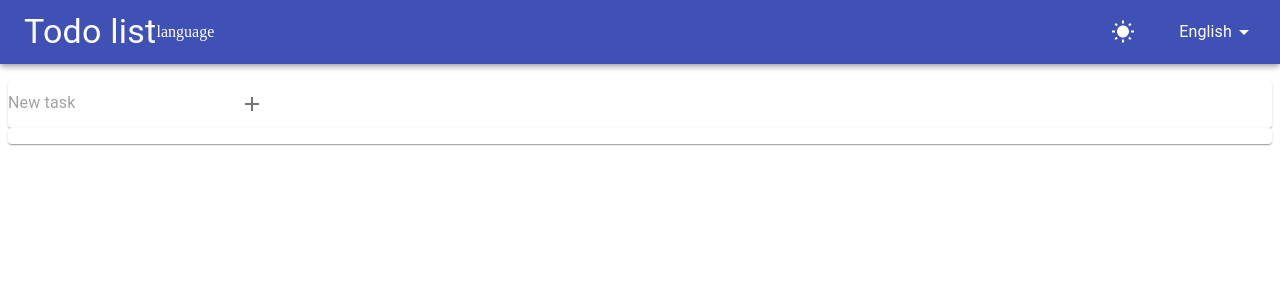
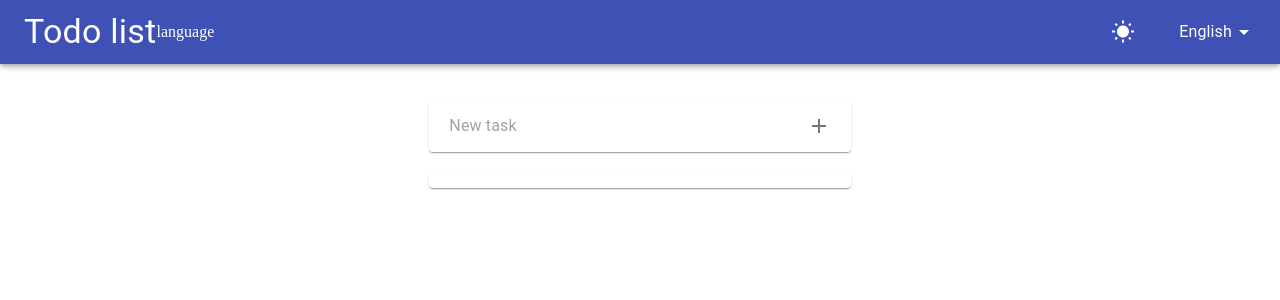
Before and after one commit to uladzislau-stuk/todo-redux-hooks, a React (Create React App) app: page / in a window 1280 px wide. Shown: the top 300 px of the page. Built offline with nearby package versions, Linux system fonts and the light colour scheme; the HTML template or start-up script is replaced by a standard one.

Commit message:
Style Main, NewTodo

```diff
--- a/src/molecules/NewTodo/NewTodo.js
+++ b/src/molecules/NewTodo/NewTodo.js
@@ -1,21 +1,22 @@
 import React, { useState } from 'react'
+import { MainContext } from '../../contexts/MainContext'
 import { IconButton, InputBase, Paper } from '@material-ui/core'
 import { Add as AddIcon } from '@material-ui/icons'
-import { MainContext } from '../../contexts/MainContext'
+import { styled } from '@material-ui/styles'
 import uuid from 'uuid/v4'
 
-function NewTodo() {
+export default function NewTodo() {
 	const [newTask, setNewTask] = useState('')
 
 	return (
-		<div className='NewTodo'>
 		<MainContext.Consumer>{({ addTodo }) => (
-				<Paper>
+			<StyledPaper>
 				<InputBase
 					onChange={e => setNewTask(e.target.value)}
 					value={newTask}
 					placeholder={`New task`}
 					inputProps={{ 'aria-label': `Create new task` }}
+					fullWidth
 				/>
 				<IconButton edge="end" aria-label="Add todo" onClick={e => {
 					addTodo(uuid(), newTask)
@@ -23,10 +24,13 @@ function NewTodo() {
 				}}>
 					<AddIcon />
 				</IconButton>
-				</Paper>
+			</StyledPaper>
 		)}</MainContext.Consumer>
-		</div>
 	)
 }
 
-export default NewTodo
+var StyledPaper = styled(Paper)({
+	display: 'flex',
+	margin: '20px 0',
+	padding: '2px 20px'
+})
--- a/src/templates/Main/Main.js
+++ b/src/templates/Main/Main.js
@@ -1,19 +1,17 @@
 import React from 'react'
 import { NavBar, Todo } from '../../organism'
 import MainContainer from '../../containers/MainContainer'
-import { styled } from '@material-ui/styles'
+import { Grid } from '@material-ui/core'
 
 export default function Main() {
 	return (
 		<MainContainer>
 			<NavBar />
-			<StyledSection>
-				<Todo />
-			</StyledSection>
+			<Grid container justify='center' style={{ marginTop: 80 }}>
+				<Grid item xs={11} md={8} lg={4}>
+					<Todo />
+				</Grid>
+			</Grid>
 		</MainContainer>
 	)
 }
-
-var StyledSection = styled('section')({
-	marginTop: 80
-})
```
Lines whose indentation alone changed are shown as unchanged.
